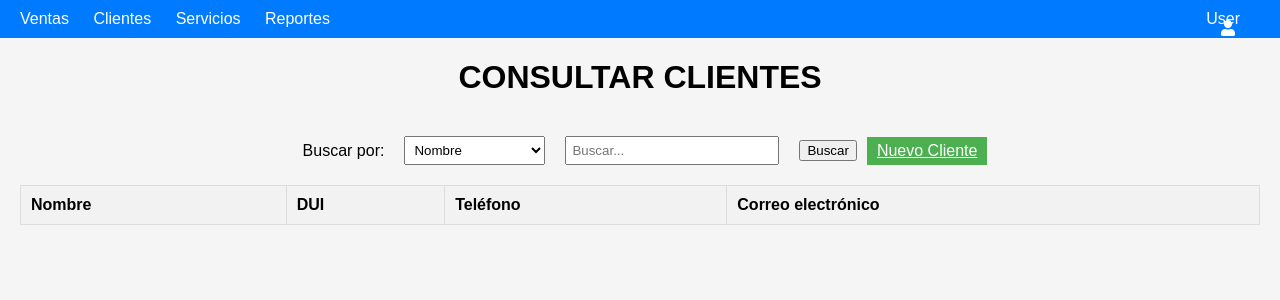
After one commit to BDiazz/modulo-ventas, a Django app: page /consultarClientes/ in a window 1280 px wide. The commit adds this page. Shown: the top 300 px of the page. Run offline with Django 5.2, Linux system fonts and the light colour scheme; the visitor is signed in with stand-in values (Sample User, id 1); lists and menus that the app fills with data are empty.

Commit message:
solucionar errores

```diff
--- a/centro_comercial_ERP/centro_comercial_ERP/settings.py
+++ b/centro_comercial_ERP/centro_comercial_ERP/settings.py
@@ -76,11 +76,11 @@ WSGI_APPLICATION = 'centro_comercial_ERP.wsgi.application'
 # https://docs.djangoproject.com/en/5.0/ref/settings/#databases
 
 DATABASES = {
-    'default': {
+      'default': {
         'ENGINE': 'django.db.backends.postgresql_psycopg2',
         'NAME': 'Ventas',
         'USER': 'postgres',
-        'PASSWORD': '1234',
+        'PASSWORD': 'RC21111',
         'HOST': '127.0.0.1',
         'DATABASE_PORT': '5432'
     }
--- a/centro_comercial_ERP/centro_comercial_ERP/urls.py
+++ b/centro_comercial_ERP/centro_comercial_ERP/urls.py
@@ -32,4 +32,7 @@ urlpatterns = [
     path('consultarServicios/', consultarServicios, name='consultarServicios'),
     path('registrarServicio/', regristarServicio),
     path('modificarEliminarServicio/', modificarEliminarServicio),
+    path('consultarClientes/', consultarClientes, name= 'consultarClientes'),
+    path('registrarCliente/', registrarCliente),
+    path('gestionarCliente/', gestionarCliente),
 ]
--- /dev/null
+++ b/centro_comercial_ERP/modulo_ventas/static/css/consultarClientes.css
@@ -0,0 +1,105 @@
+h1{
+    text-align: center;
+}
+
+
+
+body {
+    font-family: Arial, sans-serif;
+    margin: 0;
+    padding: 0;
+    background-color: #f4f4f4;
+}
+
+header {
+    background-color: #333;
+    color: white;
+    padding: 10px 0;
+}
+
+nav ul {
+    list-style: none;
+    margin: 0;
+    padding: 0;
+    display: flex;
+    justify-content: center;
+}
+
+nav ul li {
+    margin: 0 15px;
+}
+
+nav ul li a {
+    color: white;
+    text-decoration: none;
+}
+
+.user-icon {
+    position: absolute;
+    right: 20px;
+    top: 10px;
+    color: white;
+}
+
+main {
+    padding: 20px;
+    text-align: center;
+}
+
+h1 {
+    margin-bottom: 20px;
+}
+
+.search-section {
+    display: flex;
+    justify-content: center;
+    align-items: center;
+    margin-bottom: 20px;
+}
+
+.search-section label,
+.search-section select,
+.search-section input,
+.search-section button {
+    margin: 0 10px;
+}
+
+#filter {
+    padding: 5px;
+}
+
+#search {
+    padding: 5px;
+    width: 200px;
+}
+
+#new-client {
+    padding: 5px 10px;
+    background-color: #4CAF50;
+    color: white;
+    border: none;
+    cursor: pointer;
+}
+
+table {
+    width: 100%;
+    border-collapse: collapse;
+    margin-top: 20px;
+}
+
+table, th, td {
+    border: 1px solid #ddd;
+}
+
+th, td {
+    padding: 10px;
+    text-align: left;
+}
+
+th {
+    background-color: #f2f2f2;
+}
+
+tr:nth-child(even) {
+    background-color: #f9f9f9;
+}
--- a/centro_comercial_ERP/modulo_ventas/templates/barra.html
+++ b/centro_comercial_ERP/modulo_ventas/templates/barra.html
@@ -14,7 +14,7 @@
         <div class="navbar-left">
             <!-- Enlaces de navegación -->
             <a href="{% url 'consultar_ventas' %}">Ventas</a>
-            <a href="#">Clientes</a>
+            <a href="{% url 'consultarClientes' %}">Clientes</a>
             <a href="{% url 'consultarServicios' %}">Servicios</a>
             <a href="{% url 'generarReportes' %}">Reportes</a>
         </div>
--- /dev/null
+++ b/centro_comercial_ERP/modulo_ventas/templates/consultarClientes.html
@@ -0,0 +1,52 @@
+{% load static %}
+<!DOCTYPE html>
+<html lang="es">
+<head>
+    <meta charset="UTF-8">
+    <meta name="viewport" content="width=device-width, initial-scale=1.0">
+    <title>Consultar Clientes</title>
+    <link rel="stylesheet" href="{% static 'css/consultarClientes.css' %}">
+</head>
+<body>
+    {% include "barra.html" %}
+    <div>
+        <h1>CONSULTAR CLIENTES</h1>
+    </div>
+    <main>
+        <div class="search-section">
+            <label for="search">Buscar por:</label>
+            <select id="filter">
+                <option value="nombre">Nombre</option>
+                <option value="telefono">Teléfono</option>
+                <option value="correo">Correo electrónico</option>
+                <option value="dui">DUI</option>
+            </select>
+            <input type="text" id="search" placeholder="Buscar...">
+            <button> Buscar</button>
+            <a href="http://127.0.0.1:8000/registrarCliente/" class="button-link" id="new-client">Nuevo Cliente</a>
+
+
+        </div>
+        <table>
+            <thead>
+                <tr>
+                    <th>Nombre</th>
+                    <th>DUI</th>
+                    <th>Teléfono</th>
+                    <th>Correo electrónico</th>
+                </tr>
+            </thead>
+            <tbody>
+                {% for modulo_ventas_clientes in modulo_ventas_clientes %}
+                <tr>
+                    <td>{{ modulo_ventas_clientes.nombre }}</td>
+                    <td>{{ cliente.dui }}</td>
+                    <td>{{ cliente.telefono }}</td>
+                    <td>{{ modulo_ventas_clientes.correo }}</td>
+                </tr>
+                {% endfor %}
+            </tbody>
+        </table>
+    </main>
+</body>
+</html>
--- a/centro_comercial_ERP/modulo_ventas/views.py
+++ b/centro_comercial_ERP/modulo_ventas/views.py
@@ -59,12 +59,26 @@ def modificarVenta(request):
 def generar_reporte_de_ventas(request):
     return render(request, 'generarReporteDeVentas.html')
 
-
+@login_required
 def consultarServicios(request):
     return render(request, 'consultarServicios.html')
 
+@login_required
 def regristarServicio(request):
     return render(request, 'registrarServicio.html')
 
+@login_required
 def modificarEliminarServicio(request):
     return render(request, 'modificarEliminarServicio.html')
+
+@login_required
+def consultarClientes(request):
+    return render(request,'consultarClientes.html')
+
+@login_required
+def registrarCliente(request):
+    return render(request,'registrarCliente.html')
+
+@login_required
+def gestionarCliente(request):
+    return render(request,'gestionarCliente.html')
```
Also changed, not shown: centro_comercial_ERP/modulo_ventas/static/css/gestionarCliente.css (added, +114 -0 lines), centro_comercial_ERP/modulo_ventas/static/css/registrarCliente.css (added, +114 -0 lines), centro_comercial_ERP/modulo_ventas/templates/gestionarCliente.html (added, +47 -0 lines), centro_comercial_ERP/modulo_ventas/templates/registrarCliente.html (added, +46 -0 lines).
